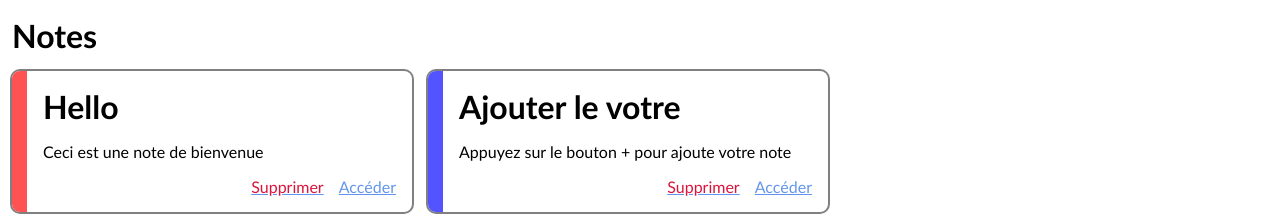
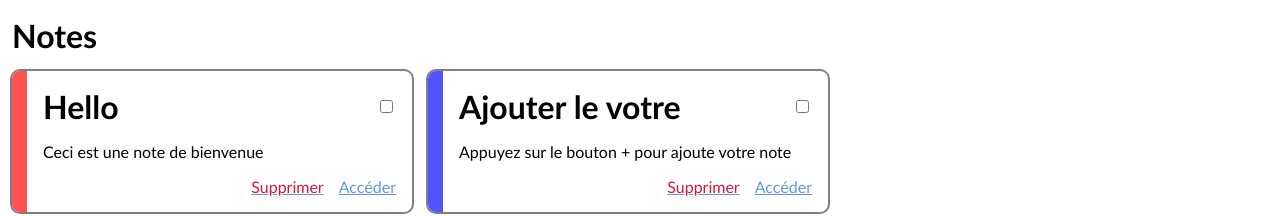
Before and after one commit to alexlabuz/notes, a Vue app: page /#/ in a window 1280 px wide. Shown: the top 216 px of the page. Built offline with nearby package versions, Linux system fonts and the light colour scheme.

Commit message:
Ajout de la gestion de l'état de la note

```diff
--- a/src/components/MemoCard.vue
+++ b/src/components/MemoCard.vue
@@ -4,8 +4,11 @@
         <div class="color_note" :id="noteData.color"></div>
     </div>
     <div class="row" style="width: 100%;">
-        <h1>{{noteData.title}}</h1>
-        <p>{{noteData.content}}</p>
+        <div class="top_line">
+            <h1 :style="styleObject">{{noteData.title}}</h1>
+            <input type="checkbox" :checked="(noteData.state === MemoState.finished)" v-on:change="stateChange"/>
+        </div>
+        <p :style="styleObject">{{noteData.content}}</p>
         <div class="card_control">
             <a class="btn-text red" v-on:click="$emit('onDeleteClick', noteData)">Supprimer</a>
             <a class="btn-text" v-on:click="$emit('onAccessClick', noteData)">Accéder</a>
@@ -15,13 +18,26 @@
 </template>
 
 <script setup>
-    import { Memo } from '../models/memo'
+    import { reactive } from 'vue';
+    import { Memo, MemoState } from '../models/memo'
 
-    defineProps({
-        noteData: Memo
+    const props = defineProps(["noteData"])
+    const emits = defineEmits(["onDeleteClick", "onAccessClick", "onStateChange"])
+
+    const styleObject = reactive({
+        color: (props.noteData.state === MemoState.finished) ? "grey" : "black"
     })
 
-    defineEmits(["onDeleteClick", "onAccessClick"])
+    function stateChange(value) {
+        if(value.target.checked){
+            props.noteData.state = MemoState.finished
+            styleObject.color = "grey"
+        }else{
+            props.noteData.state = MemoState.inProgress
+            styleObject.color = "black"
+        }
+        emits("onStateChange", props.noteData)
+    }
 </script>
 
 <style scoped>
@@ -51,7 +67,13 @@
     }
 }
 
-.card h1 {margin: 0;}
+.card .top_line{
+    display: flex;
+    justify-content: space-between;
+}
+
+.card .top_line h1 {margin: 0;}
+
 
 .card .card_control{
     display: flex;
--- a/src/db.js
+++ b/src/db.js
@@ -53,7 +53,7 @@ export async function get(id) {
 export async function updateMemo(memo) {
     const db = await openDB("memo_db", 1)
     const store = db.transaction("notes", "readwrite").objectStore("notes")
-    var e = await store.put(memo)
+    return await store.put(memo)
 }
 
 export async function deleteMemo(memo) {
--- a/src/main.js
+++ b/src/main.js
@@ -19,7 +19,6 @@ const router = createRouter({
     routes
 })
 
-
 const app = createApp(App)
 
 app.use(createPinia())
--- a/src/pages/EditPage.vue
+++ b/src/pages/EditPage.vue
@@ -1,6 +1,7 @@
 <template>
     <div class="page">
-        <h1>Ajouter une note</h1>
+        <h1 v-show="!paramId">Ajouter une note</h1>
+        <h1 v-show="paramId">{{memo ? memo.title : ""}}</h1>
 
         <form @submit.prevent="validNote">
             <div class="field">
@@ -136,29 +137,27 @@ const paramId = route.params.id
 const title = ref()
 const content = ref()
 const color = ref(MemoColor.red)
-let memo;
+const memo = ref();
 
 if(paramId) getNoteData()
 
 async function getNoteData() {
     const memoData = await memoStore.getById(paramId)
-
     if(memoData !== undefined){
         title.value = memoData.title
         content.value = memoData.content
         color.value = memoData.color
-        memo = memoData;
+        memo.value = memoData;
     }
 }
 
 function validNote() {
     if(!paramId){
         memoStore.addMemo(title.value, content.value, color.value)
-        router.push("/")
     }else{
-        memoStore.updateMemo(title.value, content.value, color.value, memo)
-        router.push("/")
+        memoStore.updateMemo(title.value, content.value, color.value, JSON.parse(JSON.stringify(memo.value)))
     }
+    router.push("/")
 }
 
 function changeColor(c) {
--- a/src/pages/HomePage.vue
+++ b/src/pages/HomePage.vue
@@ -3,10 +3,9 @@
     <div class="page">
         <div class="header">
             <h1>Notes</h1>
-            <!--<router-link to="/ichat">iChat</router-link>-->
         </div>
         <div class="list_notes">
-            <MemoCard v-for="memo in memoStore.listMemo" :note-data="memo" @onDeleteClick="deleteNote" @onAccessClick="openNote" />
+            <MemoCard v-for="memo in memoStore.listMemo" :note-data="memo" @onDeleteClick="deleteNote" @onAccessClick="openNote" @onStateChange="stateChange" />
             <p id="empty" v-if="memoStore.isEmpty">Aucune note ...</p>
         </div>
     </div>
@@ -18,14 +17,15 @@ import { computed } from 'vue';
 import { useRouter } from 'vue-router';
 import MemoCard from '../components/MemoCard.vue'
 import { useDialogStore } from '../stores/dialogStore';
+import { Memo } from '../models/memo';
 
 const memoStore = useMemoStore()
 const dialogStore = useDialogStore()
 const router = useRouter()
 
-const openAddChat = computed(() => {
+function openAddChat(){
     router.push({name: 'Add'})
-})
+}
 
 function deleteNote(e) {
     dialogStore.openDialog("Confirmation", "Voulez vous supprimer cette note ?", () => {
@@ -35,6 +35,10 @@ function deleteNote(e) {
 
 function openNote(e) {
     router.push({ name: 'Edit', params: { id: e.id }})
+}
+
+function stateChange(note) {
+    memoStore.changeStateMemo(JSON.parse(JSON.stringify(note)))
 }
 </script>
 
--- a/src/stores/memoStore.js
+++ b/src/stores/memoStore.js
@@ -1,5 +1,6 @@
 import { defineStore } from 'pinia'
 import { addMemo, getAll, deleteMemo, get, updateMemo } from '../db'
+import { Memo, MemoState } from '../models/memo'
 
 export const useMemoStore = defineStore('memo', {
     state: () =>  ({
@@ -29,6 +30,11 @@ export const useMemoStore = defineStore('memo', {
             updateMemo(memo)
             this.init()
         },
+        changeStateMemo(memo){
+            if(memo.progress == MemoState.finished) memo.progress = MemoState.inProgress
+            else memo.progress = MemoState.finished
+            updateMemo(memo)
+        },
         async getById(id) {
             return await get(id)
         },
```
